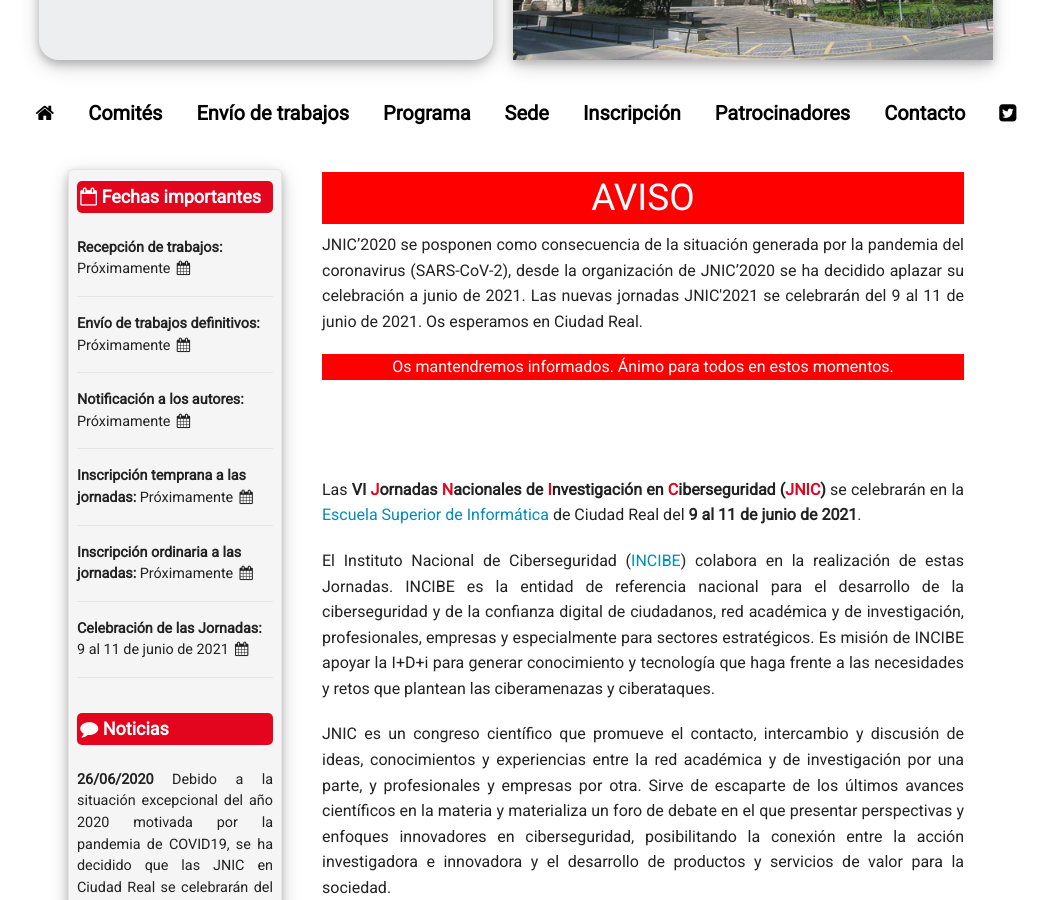
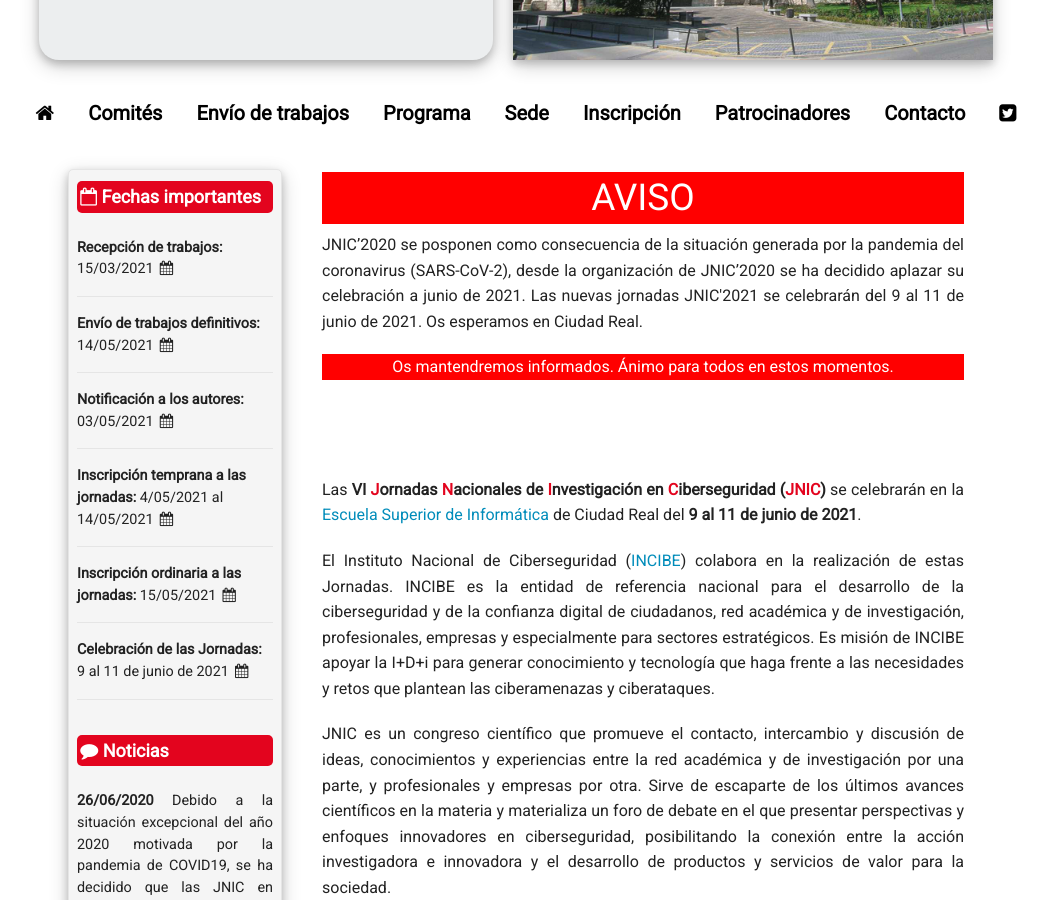
Before and after one commit to jnic2020/jnic2021.github.io, a Jekyll site: the page built from index.md, in a window 1280 px wide and 900 px high, scrolled down 280 px. Shown: the whole window, without its empty margins (124-1172 px from the left). Built offline with Jekyll 4.4.1, drawn with Linux system fonts in a browser that asks for light colours; nearby versions of some CDN libraries.

Commit message:
cambio de fechas

```diff
--- a/_data/fechas_importantes.json
+++ b/_data/fechas_importantes.json
@@ -1,31 +1,31 @@
 [
 	{
 		"titulo":"Recepción de trabajos",
-		"contenido":"Próximamente",
+		"contenido":"15/03/2021",
 		"fecha_ref":"1",
 		"activada": true
 	},
 	{
 		"titulo":"Notificación a los autores",
-		"contenido":"Próximamente",
+		"contenido":"03/05/2021",
 		"fecha_ref":"3",
 		"activada": true
 	},
 	{
 		"titulo":"Inscripción temprana a las jornadas",
-		"contenido":"Próximamente",
+		"contenido":"4/05/2021 al 14/05/2021",
 		"fecha_ref":"4",
 		"activada": true
 	},
 	{
 		"titulo":"Inscripción ordinaria a las jornadas",
-		"contenido":"Próximamente",
+		"contenido":"15/05/2021",
 		"fecha_ref":"5",
 		"activada": true
 	},
 	{
 		"titulo":"Envío de trabajos definitivos",
-		"contenido":"Próximamente",
+		"contenido":"14/05/2021",
 		"fecha_ref":"2",
 		"activada": true
 	},
```
